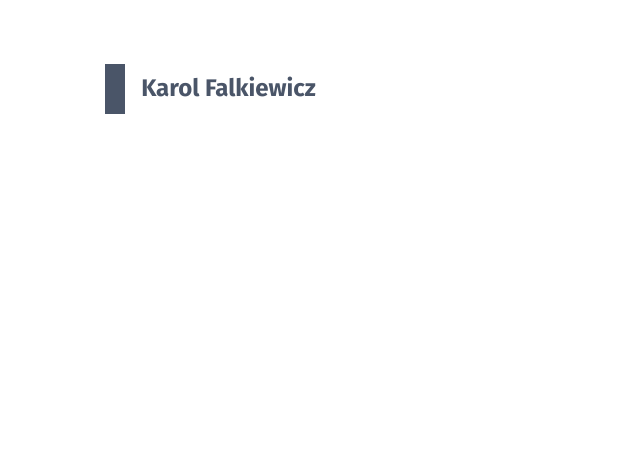
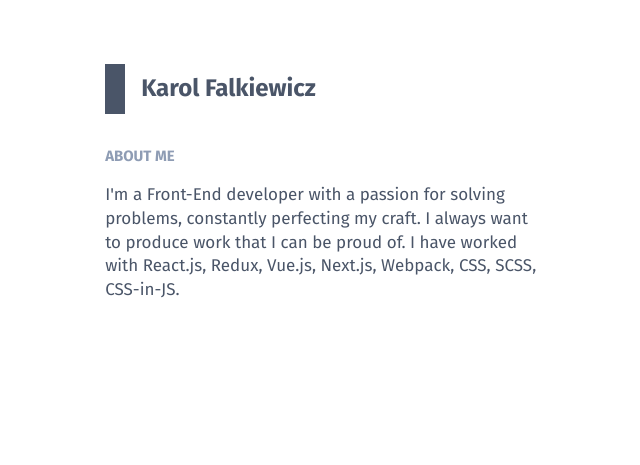
Before and after one commit to kfalkiewicz/resume, a Gatsby site: page / in a window 1280 px wide. Shown: the top 465 px of the page, without its empty margins (82-722 px from the left). Built offline with nearby package versions, Linux system fonts and the light colour scheme; Gatsby itself is replaced by a stand-in of ours.

Commit message:
added Section and About me

```diff
--- /dev/null
+++ b/src/components/About.js
@@ -0,0 +1,14 @@
+import React from 'react';
+import Section from './Section';
+import { Text } from './styled-components';
+import { usePersonalData } from '../hooks';
+
+export default () => {
+  const { about } = usePersonalData();
+
+  return (
+    <Section title="About me">
+      <Text>{about}</Text>
+    </Section>
+  );
+};
--- a/src/components/Head.js
+++ b/src/components/Head.js
@@ -3,7 +3,7 @@ import styled from 'styled-components';
 import { usePersonalData } from '../hooks';
 
 const Container = styled.header`
-  margin-bottom: 2rem;
+  margin-bottom: ${props => props.theme.spacing.base};
   display: flex;
   align-items: center;
 `;
--- /dev/null
+++ b/src/components/Section.js
@@ -0,0 +1,16 @@
+import React from 'react';
+import styled from 'styled-components';
+
+const SectionTitle = styled.h2`
+  margin-bottom: ${props => props.theme.spacing.sm};
+  color: ${props => props.theme.colors.section};
+  font-size: ${props => props.theme.typography.fontSizes.sm};
+  text-transform: uppercase;
+`;
+
+export default ({ children, title }) => (
+  <section>
+    <SectionTitle>{title}</SectionTitle>
+    {children}
+  </section>
+);
--- a/src/components/styled-components.js
+++ b/src/components/styled-components.js
@@ -39,3 +39,19 @@ export const Container = styled.main`
     padding: 4rem;
   }
 `;
+
+export const Content = styled.div`
+  display: grid;
+  grid-template-columns: repeat(2, 1fr);
+  grid-template-rows: repeat(6, auto);
+  grid-auto-flow: column;
+  grid-column-gap: ${props => props.theme.spacing.base};
+  grid-row-gap: ${props => props.theme.spacing.base};
+  /* column-count: 2;
+  column-fill: auto; */
+`;
+
+export const Text = styled.p`
+  color: ${props => props.theme.colors.base};
+  font-size: ${props => props.theme.typography.fontSizes.md};
+`;
--- a/src/data/me.json
+++ b/src/data/me.json
@@ -1,3 +1,4 @@
 {
-  "name": "Karol Falkiewicz"
+  "name": "Karol Falkiewicz",
+  "about": "I'm a Front-End developer with a passion for solving problems, constantly perfecting my craft. I always want to produce work that I can be proud of. I have worked with React.js, Redux, Vue.js, Next.js, Webpack, CSS, SCSS, CSS-in-JS. "
 }
--- a/src/hooks/use-personal-data.js
+++ b/src/hooks/use-personal-data.js
@@ -5,6 +5,7 @@ const usePersonalData = () => {
     query MineData {
       allDataJson(filter: { name: { eq: "Karol Falkiewicz" } }) {
         nodes {
+          about
           name
         }
       }
--- a/src/pages/index.js
+++ b/src/pages/index.js
@@ -1,8 +1,13 @@
 import React from 'react';
 import { Helmet } from 'react-helmet';
 import { ThemeProvider } from 'styled-components';
+import About from '../components/About';
 import Head from '../components/Head';
-import { Container, GlobalStyles } from '../components/styled-components';
+import {
+  Container,
+  Content,
+  GlobalStyles,
+} from '../components/styled-components';
 import { usePersonalData, useSiteMetadata } from '../hooks';
 import theme from '../theme';
 import 'normalize.css';
@@ -17,6 +22,9 @@ export default () => {
         <GlobalStyles />
         <Container>
           <Head />
+          <Content>
+            <About />
+          </Content>
         </Container>
       </ThemeProvider>
       <Helmet>
```
